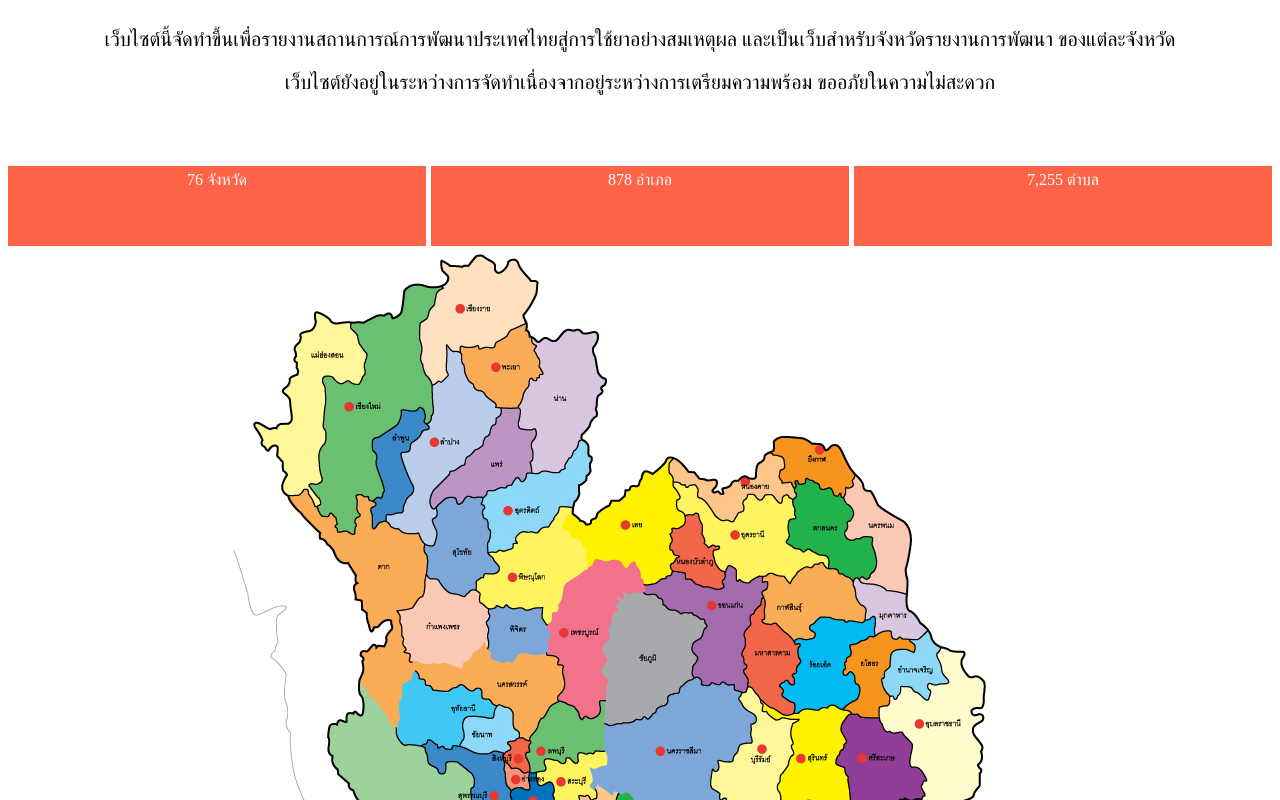
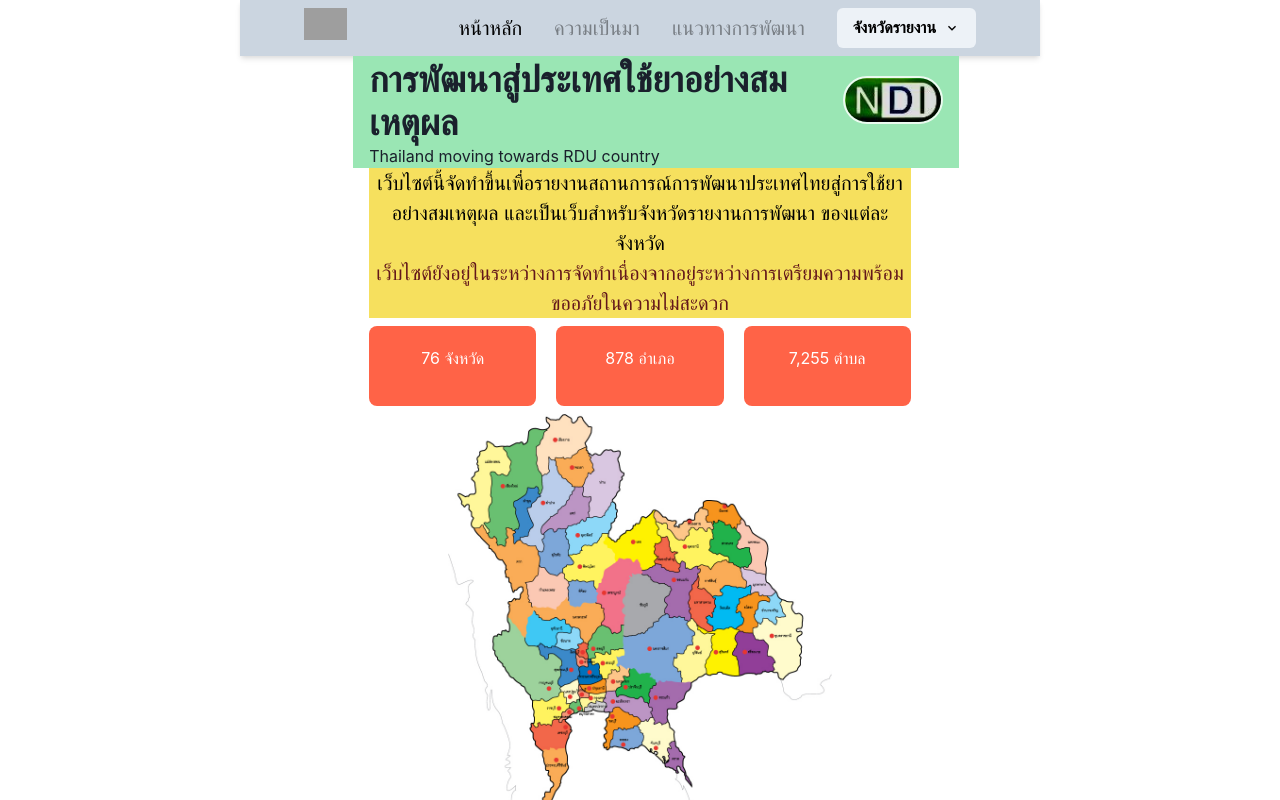
Before and after one commit to thongby/ndi-rducountry, a Next.js app: page / in a window 1280 px wide. Shown: the top 800 px of the page. Built offline with nearby package versions, Linux system fonts and the light colour scheme; grey boxes are pictures that could not be loaded.

Commit message:
Create _app.tsx

```diff
--- /dev/null
+++ b/pages/_app.tsx
@@ -0,0 +1,15 @@
+import { ChakraProvider, Flex } from '@chakra-ui/react';
+import Layout from "../components/Layout";
+import "../styles/global.css";
+
+export default function App({ Component, pageProps }){
+    return (
+        <ChakraProvider>
+            <Flex direction={"column"} align={"center"} justify={"center"}>
+                <Layout>
+                    <Component {...pageProps} />
+                </Layout>
+            </Flex>
+        </ChakraProvider>
+    )
+}
```
